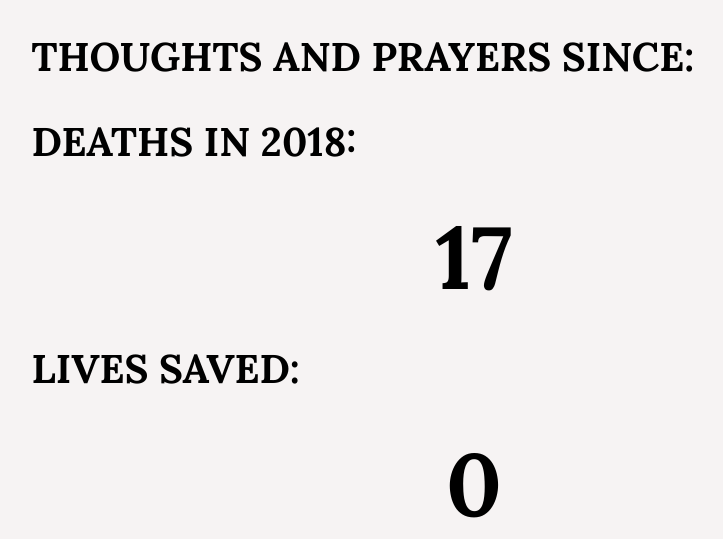
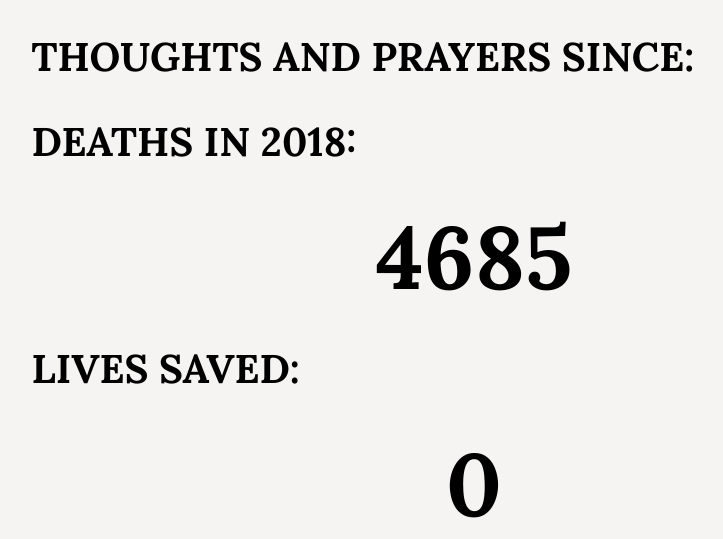
Before and after one commit to pyrito/thoughts-and-prayers, a Flask app: page / in a window 1280 px wide. Shown: the part 491-1030 px from the top of the page, without its empty margins (166-889 px from the left). Run offline with Flask 2, Linux system fonts and the light colour scheme; some libraries are stand-ins or nearby versions.

Commit message:
number updated

```diff
--- a/templates/index.html
+++ b/templates/index.html
@@ -25,7 +25,7 @@
 		<h3> Noblesville </h3>
 		<h2> THOUGHTS AND PRAYERS SINCE: <h3 id="count"> </h3> </h2>
 		<h2> DEATHS IN 2018: </h2>
-		<h3> 17 </h3>
+		<h3> 4685 </h3>
 		<h2> LIVES SAVED: </h2>
 		<h3> 0 </h3>
 		<h2> LAWS CHANGED: </h2>
```
